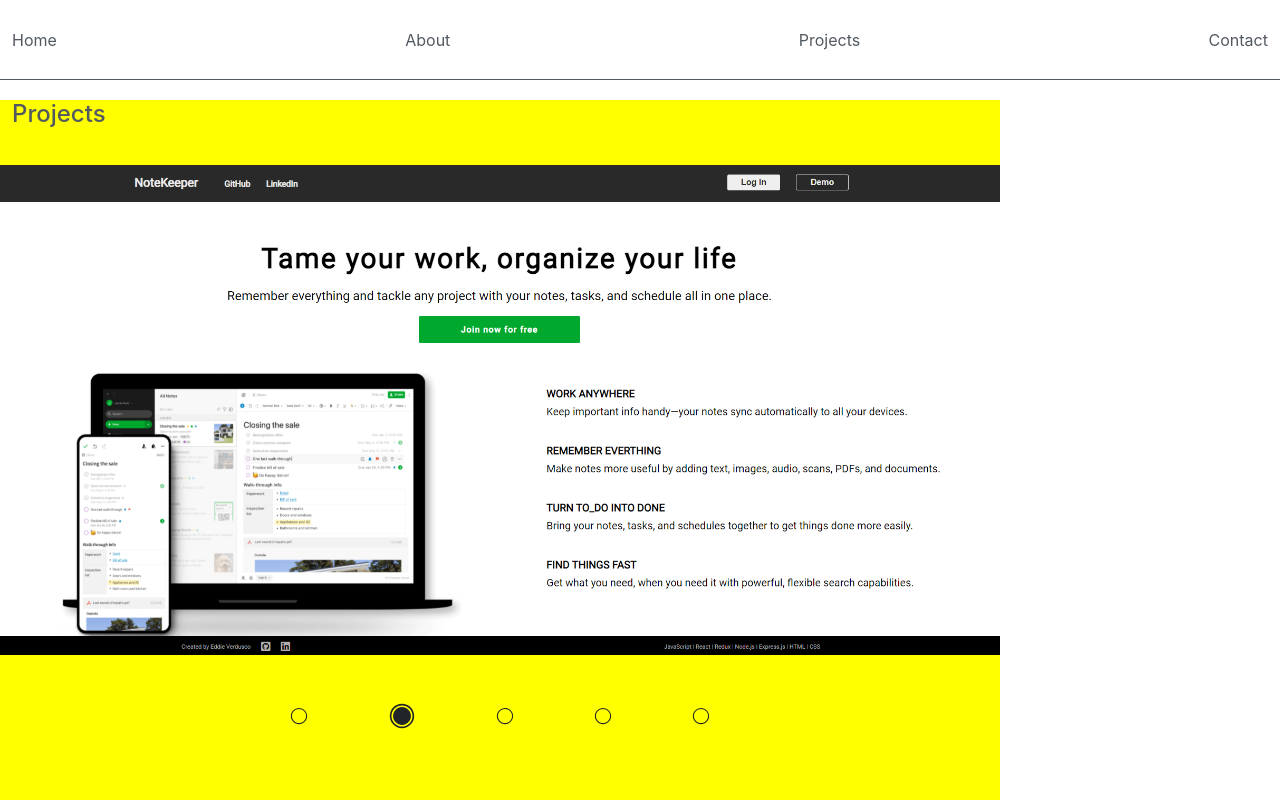
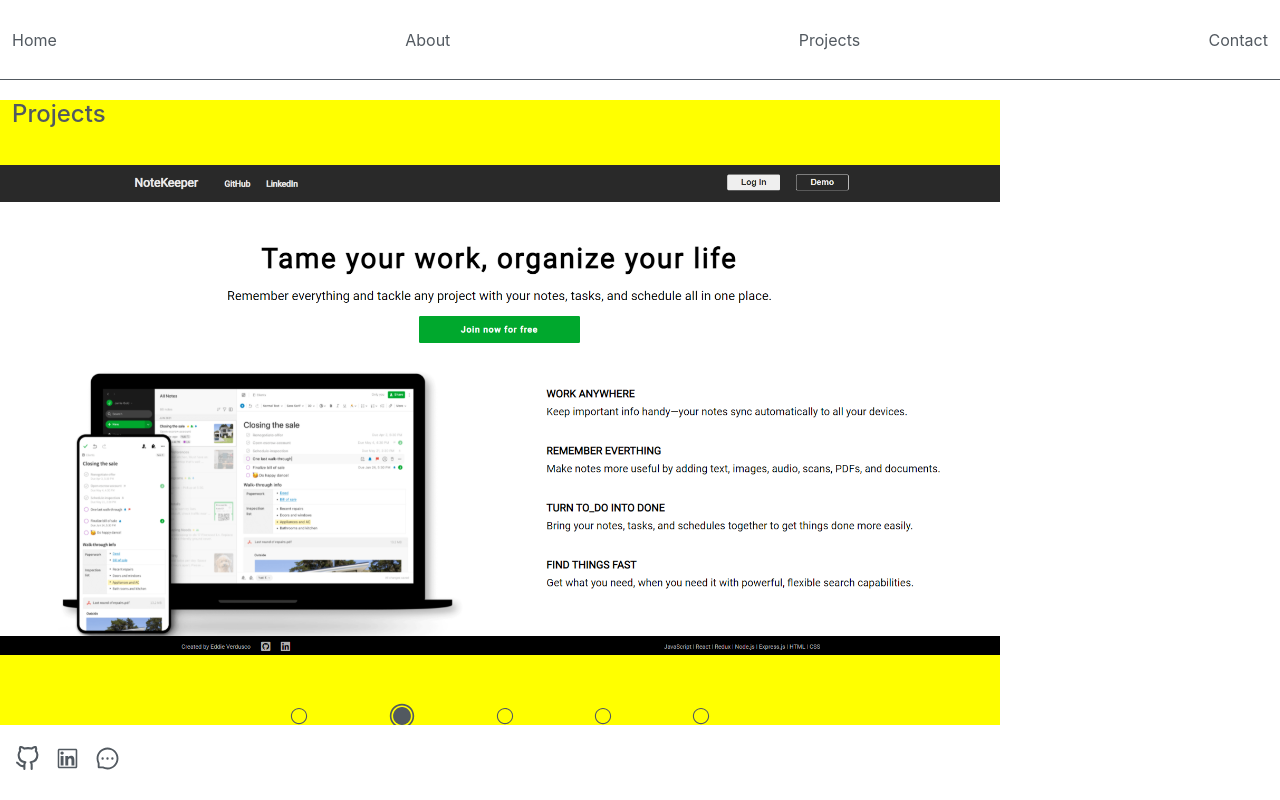
Before and after one commit to verduscos/portfolio-v2, a React (Create React App) app in the folder portfolio/: page / in a window 1280 px wide. Shown: the top 800 px of the page. Built offline with nearby package versions, Linux system fonts and the light colour scheme.

Commit message:
created footer

```diff
--- a/portfolio/src/components/Carousel/Carousel.css
+++ b/portfolio/src/components/Carousel/Carousel.css
@@ -3,7 +3,7 @@
   margin-top: 100px;
   max-width: 1000px;
   background-color: yellow;
-  height: 1000px;
+  height: 800px;
 }
 
 .inner {
--- /dev/null
+++ b/portfolio/src/components/Footer/Footer.css
@@ -0,0 +1,31 @@
+#footer {
+  background-color: #fff;
+  bottom: 0;
+  position: fixed;
+  width: 100%;
+  height: 75px;
+}
+
+#footer-inner {
+  display: flex;
+  align-items: center;
+  justify-content: flex-start;
+  height: inherit;
+  list-style-type: none;
+  padding: 0;
+
+}
+
+#footer-inner > li {
+  margin-left: 15px;
+  font-size: 25px;
+}
+
+#footer-inner > li  > a > svg {
+  /* color: #525960;
+  color: red; */
+}
+
+svg {
+  color: #525960;
+}
--- /dev/null
+++ b/portfolio/src/components/Footer/index.js
@@ -0,0 +1,31 @@
+import { Link } from "react-router-dom";
+import { FiGithub } from "react-icons/fi";
+import { AiOutlineLinkedin, AiOutlineMessage } from "react-icons/ai";
+import "./Footer.css";
+
+function Footer() {
+
+  return (
+    <footer id="footer">
+      <ul id="footer-inner">
+        <li>
+          <a href="https://github.com/verduscos" target='_blank'>
+            <FiGithub />
+          </a>
+        </li>
+        <li>
+          <a href="https://www.linkedin.com/in/eddie-verdusco/" target='_blank'>
+            <AiOutlineLinkedin />
+          </a>
+        </li>
+        <li>
+          <a href="mailto:eduardo.verdusco@yahoo.com">
+            <AiOutlineMessage />
+          </a>
+        </li>
+      </ul>
+    </footer>
+  )
+}
+
+export default Footer;
--- a/portfolio/src/components/Main/index.js
+++ b/portfolio/src/components/Main/index.js
@@ -5,6 +5,7 @@ import Carousel from "../Carousel";
 import About from "../About";
 import ProjectGallery from "../ProjectGallery";
 import Contact from "../Contact";
+import Footer from "../Footer";
 import "./Main.css";
 
 function Main() {
@@ -27,6 +28,7 @@ function Main() {
     <div id="main">
       <Nav />
       {content}
+      <Footer />
     </div>
   )
 }
```
